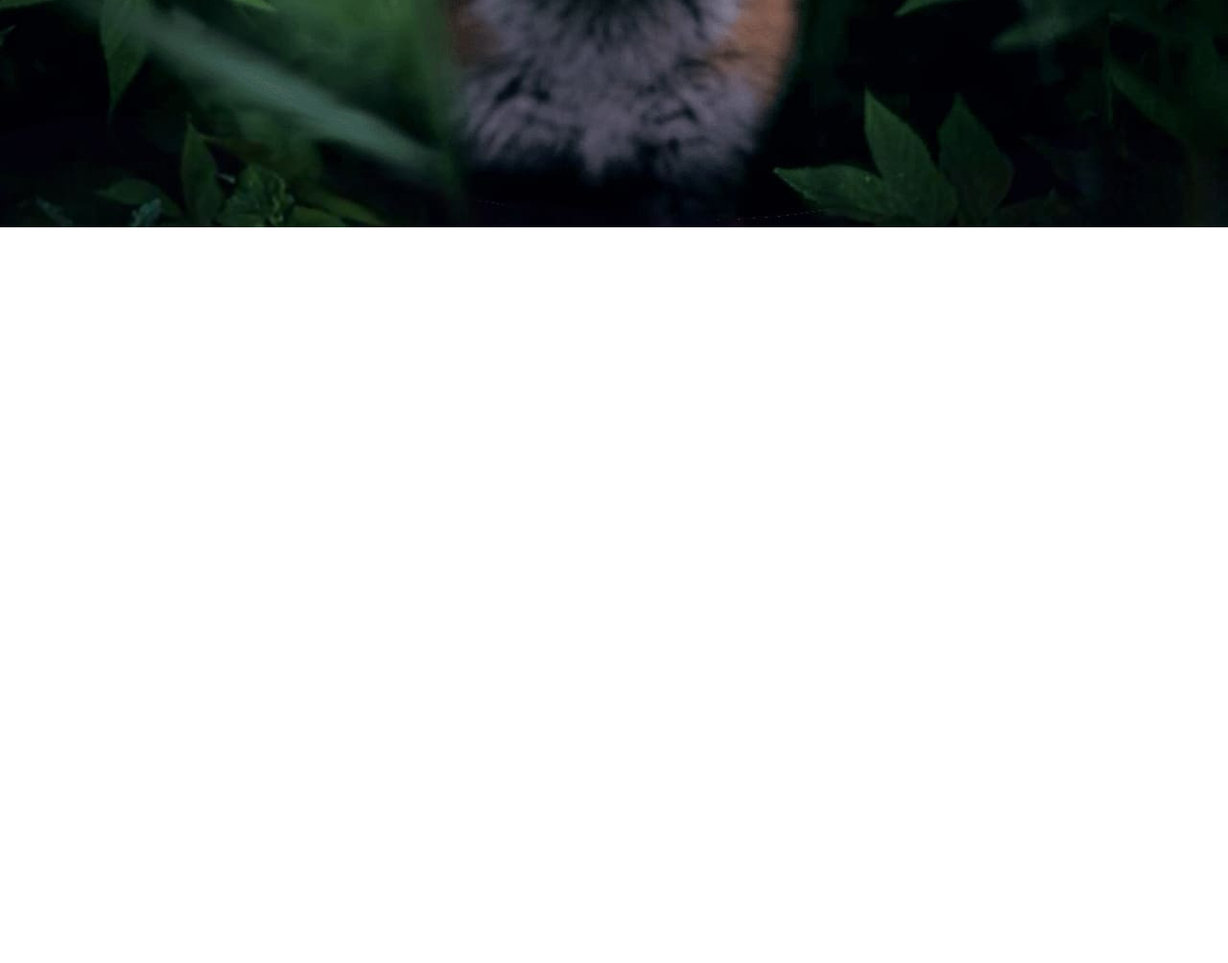
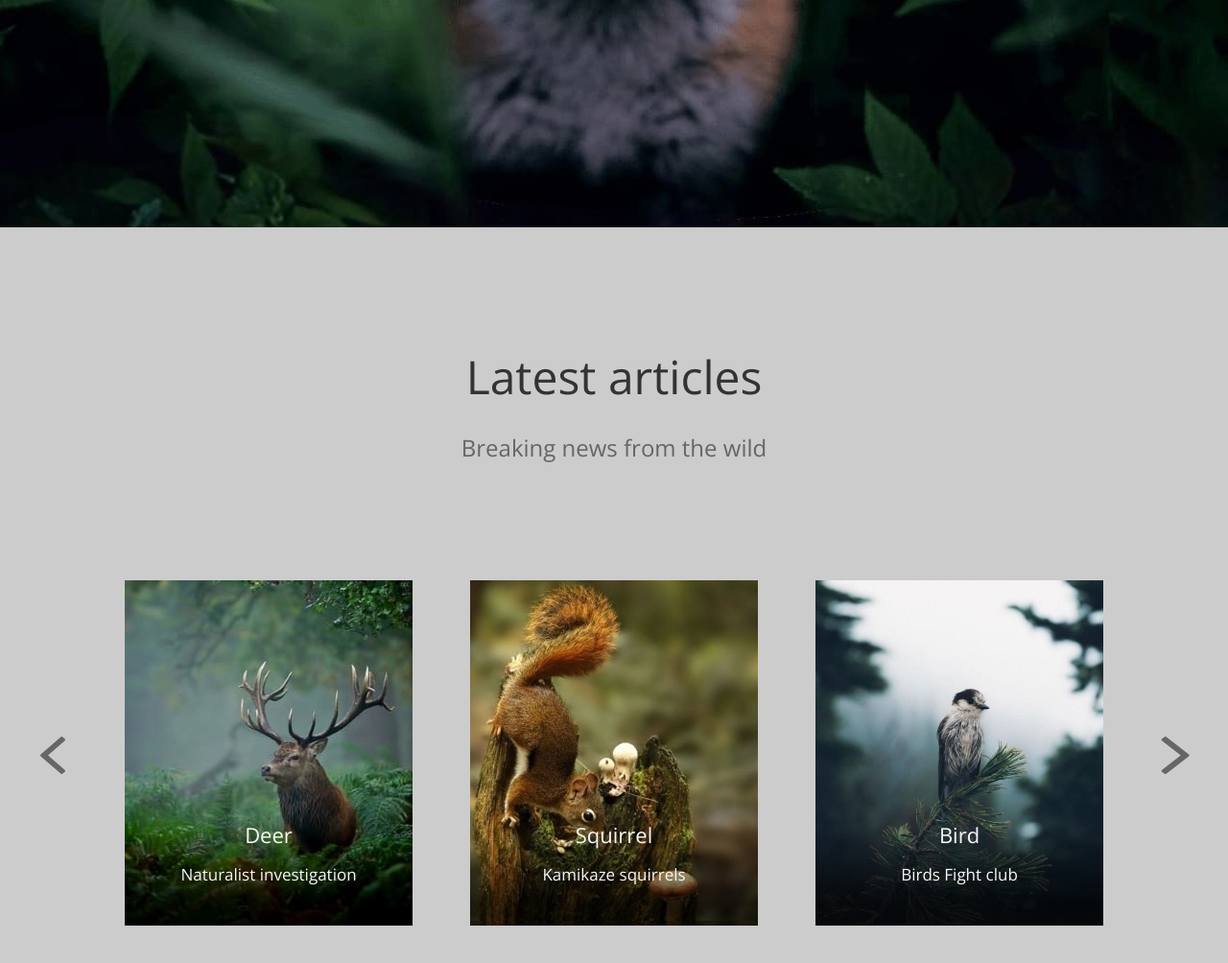
Before and after one commit to ivan-kuhta/ivan-kuhta-JSFE2021Q1, a plain HTML site: page wildlife/index.html in a window 1280 px wide. Shown: the part 542-1546 px from the top of the page at 96% size. Before the commit the page ends 800 px from the top, so only its background shows below. Drawn offline with nearby package versions, Linux system fonts and the light colour scheme.

Commit message:
feat: add block 'Latest'

```diff
--- a/wildlife/index.html
+++ b/wildlife/index.html
@@ -34,5 +34,47 @@
       </div>
     </div>
   </section>
+  <section class="latest">
+    <div class="container">
+      <h2>Latest articles</h2>
+      <div class="subheader">Breaking news from the wild</div>
+      <div class="slider">
+        <div class="slider__wrapper">
+          <div class="slider__items">
+            <article class="slider__item">
+              <img src="./assets/images/deer.jpg" alt="Deep">
+              <div class="slider__item-content">
+                <h4>Deer</h4>
+                <small>Naturalist investigation</small>
+              </div>
+            </article>
+            <article class="slider__item">
+              <img src="./assets/images/squirrel.jpg" alt="Deep">
+              <div class="slider__item-content">
+                <h4>Squirrel</h4>
+                <small>Kamikaze squirrels</small>
+              </div>
+            </article>
+            <article class="slider__item">
+              <img src="./assets/images/bird.jpg" alt="Deep">
+              <div class="slider__item-content">
+                <h4>Bird</h4>
+                <small>Birds Fight club</small>
+              </div>
+            </article>
+            <article class="slider__item">
+              <img src="./assets/images/bird.jpg" alt="Deep">
+              <div class="slider__item-content">
+                <h4>Bird</h4>
+                <small>Birds Fight club</small>
+              </div>
+            </article>
+          </div>
+        </div>
+        <div class="arrow arrow__prev"><img src="./assets/images/icons/arrow_prev.svg" alt="arrow-prev"></div>
+        <div class="arrow arrow__next"><img src="./assets/images/icons/arrow_next.svg" alt="arrow-next"></div>
+      </div>
+    </div>
+  </section>
 </body>
 </html>
--- a/wildlife/style.css
+++ b/wildlife/style.css
@@ -4,6 +4,8 @@
 :root{
   --orage: #CD6326;
   --dark: #333333;
+  --gray: #666666;
+  --light-gray: #cccccc;
   --light: #F7F7F7;
   --default-font: 'Open Sans', sans-serif;
   --logo-font: 'Roboto', sans-serif;
@@ -23,7 +25,7 @@ body{
 *{
   margin: 0;
   padding: 0;
-  /* box-sizing: border-box; */
+  box-sizing: border-box;
 }
 
 ul {
@@ -43,6 +45,7 @@ a{
 
 h1,h2,h3,h4,h5,h6{
   font-weight: 400;
+  line-height: 1.5;
 }
 
 h1, h2 {
@@ -54,6 +57,27 @@ h1 {
 }
 h2{
   color: var(--dark);
+}
+
+h3{
+
+}
+
+h4{
+  font-size: 2.2rem;
+  line-height: 1.64;
+  margin-bottom: 10px;
+}
+
+small{
+  font-size: 1.7rem;
+  line-height: 1.6;
+}
+
+.subheader{
+  font-size: 2.4rem;
+  color: var(--gray);
+  margin-top: 20px;
 }
 
 .container{
@@ -77,6 +101,10 @@ header{
   left: 0;
   right: 0;
   padding: 1.9rem 0;
+}
+
+section{
+  padding: 120px 0;
 }
 
 /* Btn style */
@@ -137,9 +165,56 @@ header{
 }
 
 .survival__inner{
-  padding-top: 199px;
+  padding-top: 80px;
   max-width: 274px;
 }
 .survival__content p {
   margin: 51px 0 49px 0;
 }
+
+/* Latest */
+.latest{
+  background-color: var(--light-gray);
+  text-align: center;
+}
+
+/* Slider */
+.slider {
+  margin-top: 120px;
+  display: flex;
+  align-items: center;
+  justify-content: space-between;
+  position: relative;
+}
+
+.slider__items {
+  display: flex;
+  width: fit-content;
+}
+
+.slider__wrapper{
+  max-width: 1020px;
+  overflow: hidden;
+  margin: 0 auto;
+}
+
+.slider__item{
+  position: relative;
+}
+.slider__item + .slider__item {
+  margin-left: 60px;
+}
+.slider__item-content{
+  position: absolute;
+  bottom: 40px;
+  width: 100%;
+}
+
+.arrow__prev{
+  position: absolute;
+  left: 0;
+}
+.arrow__next{
+  position: absolute;
+  right: 0;
+}
```
